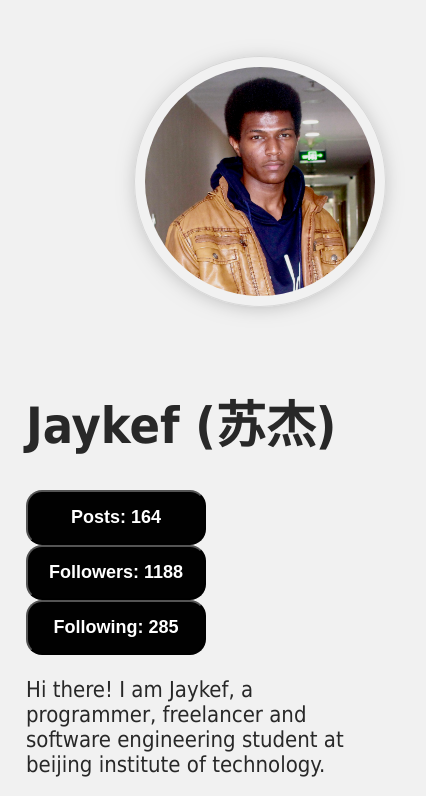
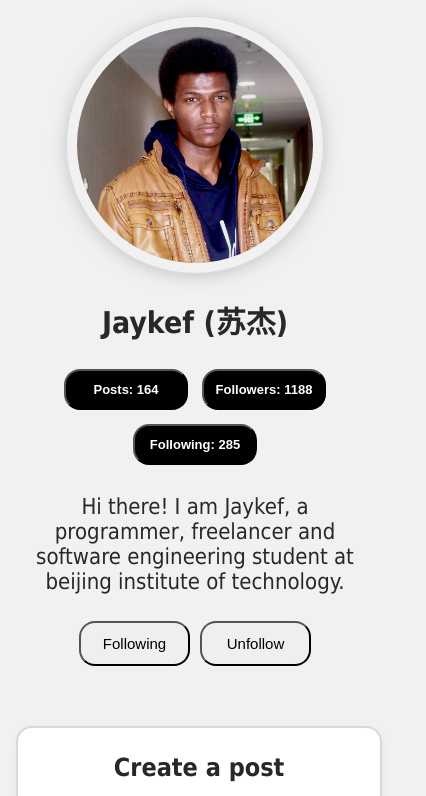
Before and after one commit to Jaykef/vue3-social-media-app, a plain HTML site: page social-media-finished/index.html in a window 390 px wide. Shown: the top 796 px of the page, 426 px wide, since content can reach past the window. Drawn offline with nearby package versions, Linux system fonts and the light colour scheme; files that its build step writes are made by us from their sources; files whose address does not match are found by name.

Commit message:
Update styles.css

```diff
--- a/social-media-start/assets/styles.css
+++ b/social-media-start/assets/styles.css
@@ -22,7 +22,7 @@ body {
 }
 
 .follow-status {
-  margin-right: 30px;
+  margin-right: 20px;
   margin-bottom: 25px;
   border-radius: 1rem;
   font-size: 18px;
@@ -87,19 +87,6 @@ label {
 li {
   font-size: 18px;
   list-style: none;
-}
-
-.nav-bar {
-  background: linear-gradient(-90deg, #84cf6a, #16c0b0);
-  height: 60px;
-  margin-bottom: 25px;
-  -webkit-box-shadow: 0px 2px 15px -12px rgba(0, 0, 0, 0.57);
-  -moz-box-shadow: 0px 2px 15px -12px rgba(0, 0, 0, 0.57);
-  box-shadow: 1px 1px 5px rgba(0, 0, 0, 0.57);
-}
-
-.out-of-stock-img {
-  opacity:0.5
 }
 
 p {
@@ -190,18 +177,46 @@ textarea {
   border: none;
 }
 
-@media only screen and (max-width: 600px) {
-  .container {
-    flex-direction: column;
+@media screen and (max-width: 942px) {
+  .profile-container {
+    display: block;
   }
-
-  .profile-image,
-  .profile-info {
-    margin-left: 10px;
+  h1 {
+    font-size: 30px;
+  }
+  img {
+    text-align: center;
+    justify-content: center;
+    margin: 0;
+  }
+  .profile-info,
+  .profile-image {
     width: 100%;
+    text-align: center;
+    margin-left: 0px;
   }
-
   .post-form {
     width: 90%;
   }
+  .button {
+    margin: 7px;
+    background-color: #010101;
+    font-size: 13px;
+    width: 124px;
+    font-weight: 600;
+    max-height: 78px;
+    color: white;
+    padding: 11px;
+  }
+  .follow-status {
+    margin: 5px;
+    margin-bottom: 20px;
+    font-size: 15px;
+    width: 111px;
+  }
+  .post-container {
+    margin-top: 12px;
+    text-align: left;
+  }
+
 }
```
